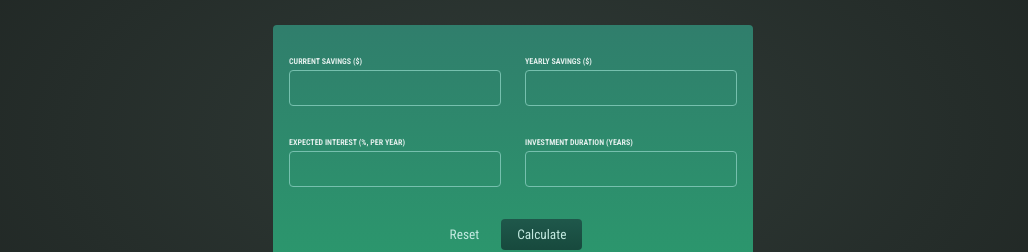
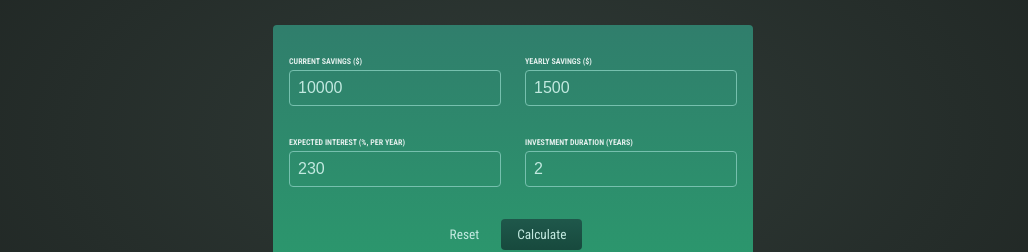
Before and after one commit to vasuwebdeveloper/react-js, a React (Create React App) app in the folder investment-calculator/investment-calculator/: page / in a window 1280 px wide. Shown: the part 201-453 px from the top of the page, without its empty margins (127-1155 px from the left). Built offline with nearby package versions, Linux system fonts and the light colour scheme.

Commit message:
manage state

```diff
--- a/investment-calculator/investment-calculator/src/components/UserInput/UserInput.js
+++ b/investment-calculator/investment-calculator/src/components/UserInput/UserInput.js
@@ -1,29 +1,55 @@
+import { useState } from "react";
 const UserInput = () => {
+  const userData = {
+    "current-savings": 10000,
+    "yearly-contribution": 1500,
+    "expected-return": 230,
+    duration: 2,
+  };
+
+  const [userInput, setUserInput] = useState(userData);
 
   const submitHandler = (event) => {
     event.preventDefault();
-    }
+  };
 
   const resetHandler = () => {
-
-    }
+    setUserInput(userData);
+  };
 
   const changeHandler = (input, value) => {
-      console.log('input',input);
-      console.log('value',value);
-    }
-
+    setUserInput((prevInput) => {
+      return {
+        ...prevInput,
+        [input]: value,
+      };
+    });
+  };
 
   return (
-        <form onSubmit = {submitHandler} className="form">
+    <form onSubmit={submitHandler} className="form">
       <div className="input-group">
         <p>
           <label htmlFor="current-savings">Current Savings ($)</label>
-            <input onChange = {(event) => {changeHandler('current-savings',event.target.value)}} type="number" id="current-savings" />
+          <input
+            onChange={(event) => {
+              changeHandler("current-savings", event.target.value);
+            }}
+            type="number"
+            id="current-savings"
+            value={userInput["current-savings"]}
+          />
         </p>
         <p>
           <label htmlFor="yearly-contribution">Yearly Savings ($)</label>
-            <input onChange = {(event) => {changeHandler('yearly-contribution',event.target.value)}} type="number" id="yearly-contribution" />
+          <input
+            onChange={(event) => {
+              changeHandler("yearly-contribution", event.target.value);
+            }}
+            type="number"
+            id="yearly-contribution"
+            value={userInput["yearly-contribution"]}
+          />
         </p>
       </div>
       <div className="input-group">
@@ -31,15 +57,29 @@ const UserInput = () => {
           <label htmlFor="expected-return">
             Expected Interest (%, per year)
           </label>
-            <input onChange = {(event) => {changeHandler('expected-return',event.target.value)}} type="number" id="expected-return" />
+          <input
+            onChange={(event) => {
+              changeHandler("expected-return", event.target.value);
+            }}
+            type="number"
+            id="expected-return"
+            value={userInput["expected-return"]}
+          />
         </p>
         <p>
           <label htmlFor="duration">Investment Duration (years)</label>
-            <input onChange = {(event) => {changeHandler('duration',event.target.value)}} type="number" id="duration" />
+          <input
+            onChange={(event) => {
+              changeHandler("duration", event.target.value);
+            }}
+            type="number"
+            id="duration"
+            value={userInput["duration"]}
+          />
         </p>
       </div>
       <p className="actions">
-          <button onClick = {resetHandler} type="reset" className="buttonAlt">
+        <button onClick={resetHandler} type="reset" className="buttonAlt">
           Reset
         </button>
         <button type="submit" className="button">
@@ -47,7 +87,7 @@ const UserInput = () => {
         </button>
       </p>
     </form>
-    )
-}
+  );
+};
 
 export default UserInput;
```
Also changed, not shown: 1 other file (tests, documents, lock files or other folders). Lines whose indentation alone changed are shown as unchanged.
